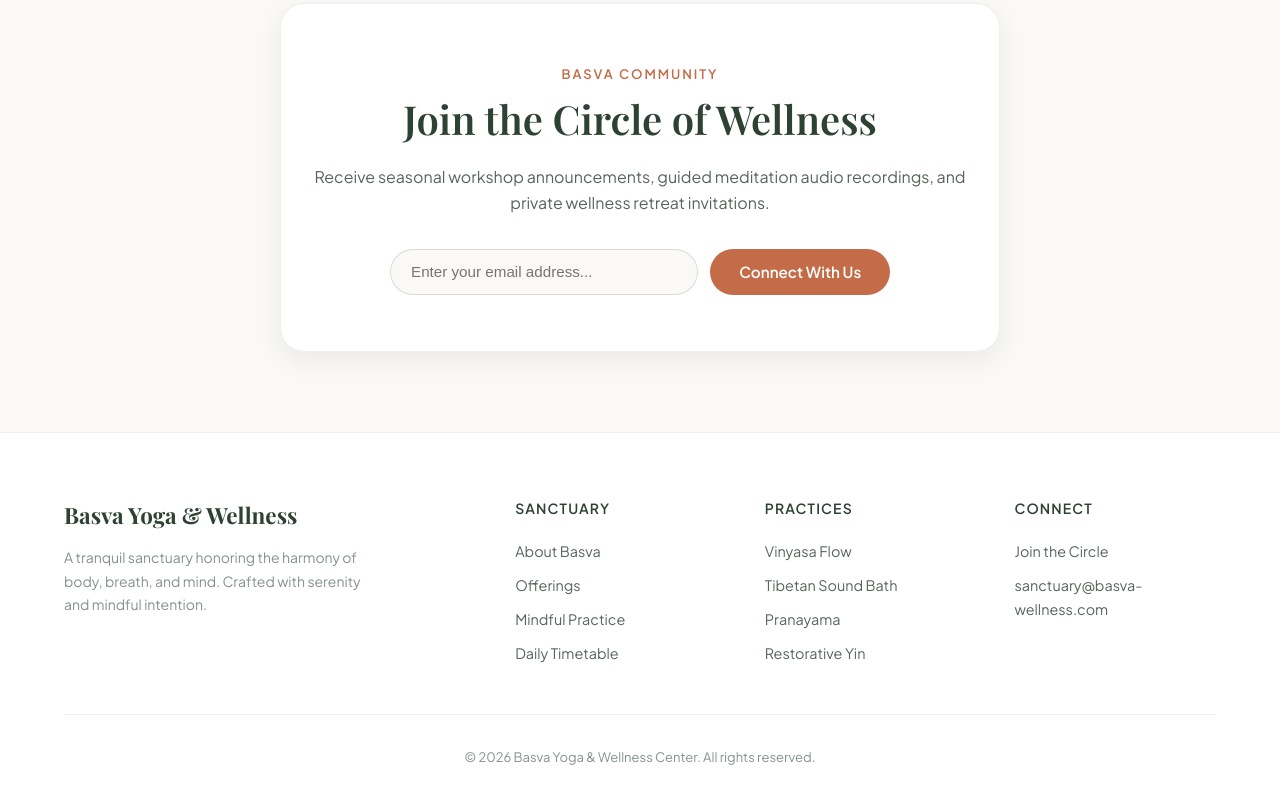
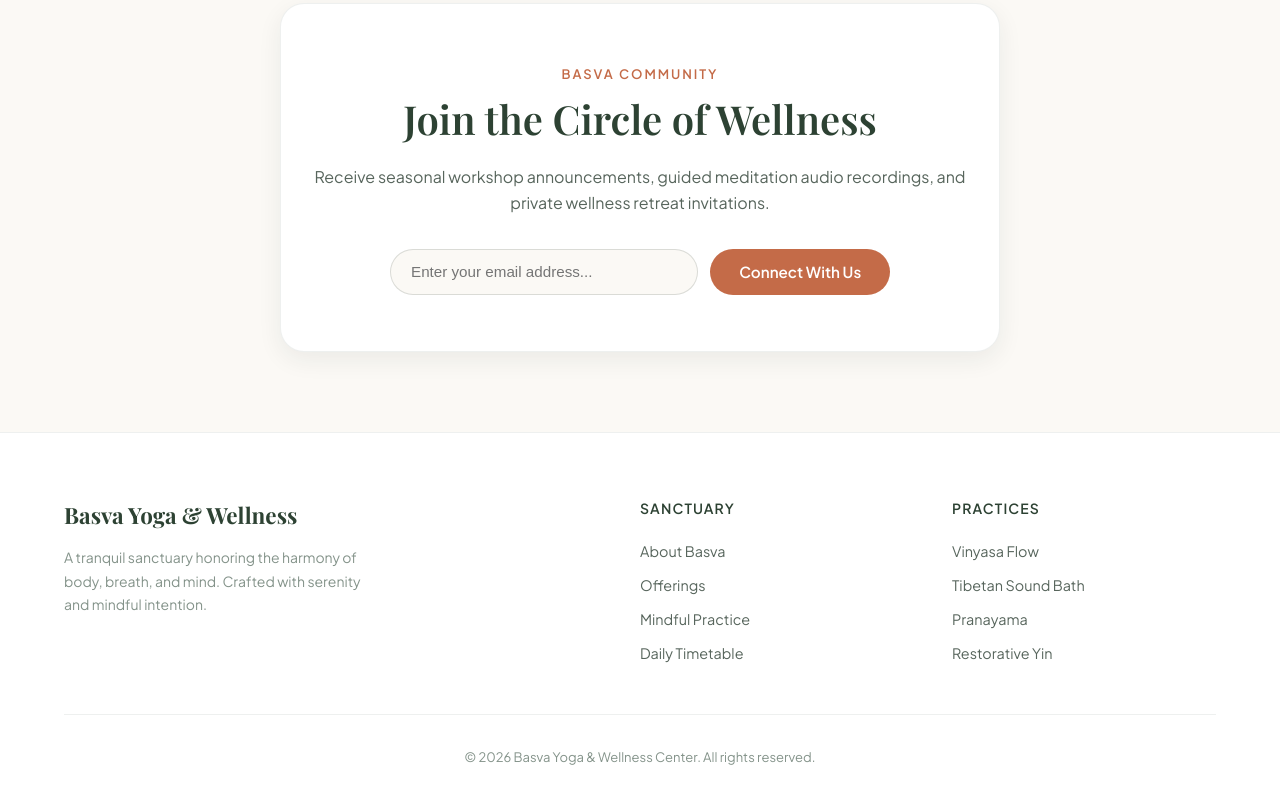
Before and after one commit to agam2993/basva-wellness, a website: page index.html in a window 1280 px wide. Shown: the part 3286-4087 px from the top of the page. Drawn offline with nearby package versions, Linux system fonts and the light colour scheme; a web font is replaced by a local one.

Commit message:
feat: remove sanctuary email section from footer

```diff
--- a/index.html
+++ b/index.html
@@ -297,13 +297,6 @@
           </ul>
         </div>
 
-        <div class="footer-col">
-          <h5>Connect</h5>
-          <ul>
-            <li><a href="#contact">Join the Circle</a></li>
-            <li><a href="mailto:sanctuary@basva-wellness.com">sanctuary@basva-wellness.com</a></li>
-          </ul>
-        </div>
       </div>
 
       <div class="footer-bottom">
--- a/styles.css
+++ b/styles.css
@@ -962,7 +962,7 @@ button {
 
 .footer-grid {
   display: grid;
-  grid-template-columns: 2fr 1fr 1fr 1fr;
+  grid-template-columns: 2fr 1fr 1fr;
   gap: 3rem;
   margin-bottom: 3rem;
 }
```
